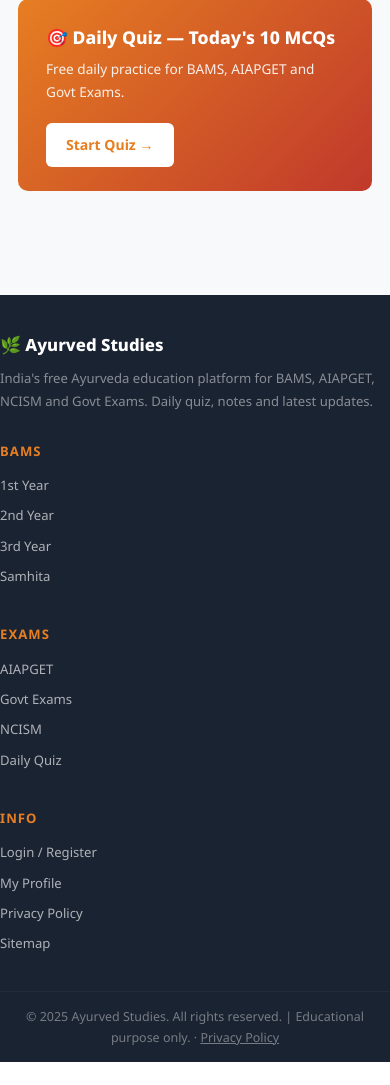
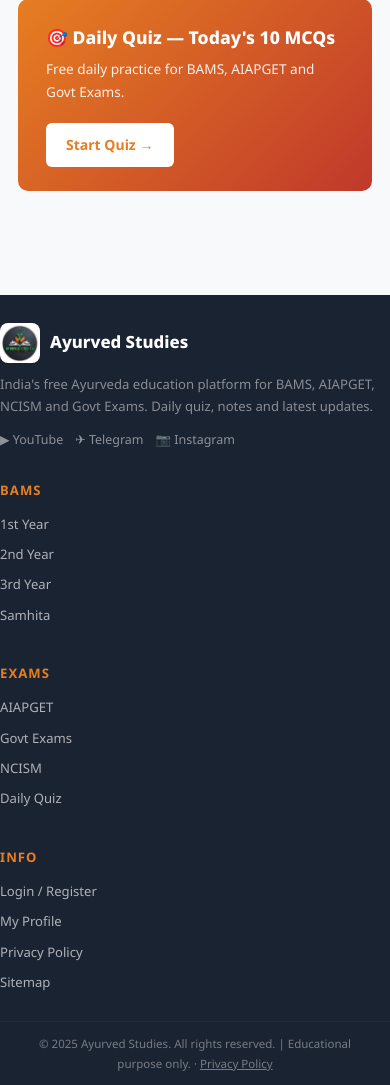
Before and after one commit to drpraveenpatel83/ayurved-site, a PHP site: page / in a window 390 px wide. Shown: the part 2268-3353 px from the top of the page. Before the commit the page ends 3330 px from the top, so only its background shows below. Run offline with PHP 8.4, Linux system fonts and the light colour scheme; data comes from the database, SQL or seed files in the repository; data that the repository does not hold is empty.

Commit message:
fix: homepage mobile menu, slider, footer logo, feature icons, category badges
- Mobile menu hamburger fixed (z-index, touch area 44px)
- Slider track max-width bug removed (was breaking mobile slider)
- Feature icons changed from links to plain divs (no click)
- Footer logo added with social links
- Footer mobile text wrapping fixed
- Category badges styled as green pills
- Mobile login link added inside nav menu

Co-Authored-By: Claude Sonnet 4.6 <noreply@anthropic.com>

```diff
--- a/assets/css/style.css
+++ b/assets/css/style.css
@@ -71,14 +71,17 @@ button{cursor:pointer;font-family:var(--font)}
 .nav-actions{display:flex;align-items:center;gap:8px;flex-shrink:0}
 .nav-search{display:flex;align-items:center;gap:6px;background:var(--bg);border:1.5px solid var(--border);border-radius:20px;padding:5px 12px;font-size:0.85rem}
 .nav-search input{border:none;background:transparent;outline:none;width:140px;font-size:0.85rem}
-.nav-hamburger{display:none;background:none;border:none;font-size:1.5rem;color:var(--text);padding:4px}
+.nav-hamburger{display:none;background:none;border:none;font-size:1.5rem;color:var(--text);padding:4px;min-width:44px;min-height:44px}
+.nav-mobile-login{display:none}
 
 @media(max-width:960px){
   .nav-menu{display:none;flex-direction:column;position:fixed;top:62px;left:0;right:0;background:#fff;padding:8px 12px 16px;border-bottom:2px solid var(--border);box-shadow:var(--shadow-lg);z-index:199;max-height:calc(100vh - 62px);overflow-y:auto}
   .nav-menu.open{display:flex}
   .nav-menu>a,.nav-dropdown-trigger{padding:11px 14px;border-radius:var(--radius-sm);width:100%;justify-content:space-between}
-  .nav-hamburger{display:block}
+  .nav-hamburger{display:flex;align-items:center;justify-content:center;z-index:201;position:relative;min-width:44px;min-height:44px}
   .nav-search{display:none}
+  .nav-actions{display:none}
+  .nav-mobile-login{display:flex;background:var(--primary);color:#fff!important;border-radius:var(--radius-sm);justify-content:center;margin-top:4px}
   /* Mobile dropdown */
   .nav-dropdown{width:100%}
   .nav-dropdown-menu{position:static;opacity:1;visibility:visible;transform:none;box-shadow:none;border:none;border-left:3px solid var(--primary);background:#f8fbf9;border-radius:0;margin:0 0 4px 10px;display:none}
@@ -99,8 +102,7 @@ button{cursor:pointer;font-family:var(--font)}
 .site-intro-heading{font-size:1.15rem;font-weight:800;color:var(--primary);line-height:1.35;margin-bottom:6px}
 .site-intro-tagline{font-size:0.82rem;color:var(--text-mid);line-height:1.6}
 .site-intro-features{display:flex;flex-wrap:wrap;gap:8px;flex-shrink:0}
-.intro-feat{display:flex;flex-direction:column;align-items:center;gap:4px;background:#fff;border:1.5px solid #d4eadb;border-radius:var(--radius-sm);padding:8px 12px;text-decoration:none;transition:.18s;min-width:72px;text-align:center}
-.intro-feat:hover{border-color:var(--primary);background:#f0faf5;transform:translateY(-2px)}
+.intro-feat{display:flex;flex-direction:column;align-items:center;gap:4px;background:#fff;border:1.5px solid #d4eadb;border-radius:var(--radius-sm);padding:8px 12px;min-width:72px;text-align:center;cursor:default}
 .intro-feat-icon{font-size:1.2rem;line-height:1}
 .intro-feat-label{font-size:0.66rem;font-weight:700;color:var(--text);white-space:nowrap}
 @media(max-width:768px){.site-intro-inner{flex-direction:column;gap:16px}.site-intro-left{min-width:0}.site-intro-heading{font-size:1rem}}
@@ -126,6 +128,7 @@ button{cursor:pointer;font-family:var(--font)}
 .slider-dots{position:absolute;bottom:12px;left:50%;transform:translateX(-50%);display:flex;gap:6px;z-index:10}
 .slider-dot{width:8px;height:8px;border-radius:50%;background:rgba(255,255,255,.45);cursor:pointer;transition:.2s;border:none;padding:0}
 .slider-dot.active{background:#fff;width:22px;border-radius:4px}
+.slide-no-img{width:100%;height:100%;display:flex;align-items:center;justify-content:center;min-height:160px}
 @media(max-width:640px){.slider-outer{aspect-ratio:16/9;max-height:220px}.slide-title{font-size:1rem}.slide-overlay{padding:16px 18px}.slider-btn{width:32px;height:32px;font-size:0.9rem}}
 
 /* ── Hero Banner (kept for inner pages) ─────────────── */
@@ -279,7 +282,7 @@ button{cursor:pointer;font-family:var(--font)}
 .news-card-badges{display:flex;align-items:center;gap:6px;flex-wrap:wrap}
 .badge-new{background:#E74C3C;color:#fff;font-size:0.62rem;font-weight:700;padding:2px 7px;border-radius:3px;letter-spacing:.02em}
 .badge-must{background:#fff8e8;color:#b8620a;border:1px solid #f0d09a;font-size:0.62rem;font-weight:700;padding:2px 7px;border-radius:3px}
-.news-card-cat-badge{background:rgba(26,110,60,.1);color:var(--primary);font-size:0.62rem;font-weight:700;padding:2px 8px;border-radius:3px;text-transform:uppercase;letter-spacing:.03em}
+.news-card-cat-badge{background:var(--primary);color:#fff;font-size:0.65rem;font-weight:700;padding:3px 10px;border-radius:20px;text-transform:uppercase;letter-spacing:.04em;white-space:nowrap}
 .news-card-arrow{font-size:1rem;color:var(--primary);font-weight:700;flex-shrink:0;transition:.18s}
 .news-card:hover .news-card-arrow{transform:translateX(3px);color:var(--accent)}
 .news-card-title{font-size:0.92rem;font-weight:700;line-height:1.5;color:var(--text);display:-webkit-box;-webkit-line-clamp:2;-webkit-box-orient:vertical;overflow:hidden}
@@ -327,22 +330,33 @@ button{cursor:pointer;font-family:var(--font)}
 .footer{background:#1a2332;color:rgba(255,255,255,.8);margin-top:40px}
 .footer-top{padding:36px 0 28px}
 .footer-grid{display:grid;grid-template-columns:2fr 1fr 1fr 1fr;gap:28px}
-.footer-brand .site-name{font-size:1.05rem;font-weight:800;color:#fff;margin-bottom:8px}
-.footer-brand p{font-size:0.82rem;opacity:.6;line-height:1.7}
+.footer-logo-wrap{display:flex;align-items:center;gap:10px;margin-bottom:10px}
+.footer-logo{width:40px;height:40px;border-radius:8px;object-fit:contain;flex-shrink:0}
+.footer-brand .site-name{font-size:1.05rem;font-weight:800;color:#fff}
+.footer-brand p{font-size:0.82rem;opacity:.6;line-height:1.7;margin-top:6px}
+.footer-social{display:flex;gap:12px;margin-top:12px;flex-wrap:wrap}
+.footer-social a{font-size:0.78rem;color:rgba(255,255,255,.5);transition:.18s}
+.footer-social a:hover{color:#fff}
 .footer-col h4{font-size:0.82rem;font-weight:700;text-transform:uppercase;letter-spacing:.08em;color:var(--accent);margin-bottom:12px}
-.footer-col a{display:block;font-size:0.82rem;color:rgba(255,255,255,.65);margin-bottom:8px;transition:.18s}
+.footer-col a{display:block;font-size:0.82rem;color:rgba(255,255,255,.65);margin-bottom:8px;transition:.18s;word-break:break-word}
 .footer-col a:hover{color:#fff}
-.footer-bottom{border-top:1px solid rgba(255,255,255,.08);padding:14px 0;text-align:center;font-size:0.78rem;opacity:.5}
+.footer-bottom{border-top:1px solid rgba(255,255,255,.08);padding:14px 0;text-align:center;font-size:0.78rem;opacity:.5;word-wrap:break-word}
 
-@media(max-width:768px){.footer-grid{grid-template-columns:1fr 1fr}}
-@media(max-width:480px){.footer-grid{grid-template-columns:1fr}}
+@media(max-width:768px){
+  .footer-grid{grid-template-columns:1fr 1fr}
+  .footer-top{padding:28px 0 20px}
+}
+@media(max-width:480px){
+  .footer-grid{grid-template-columns:1fr}
+  .footer-bottom{font-size:0.72rem;padding:12px 0}
+}
 
 /* ── Mobile Global Fixes ─────────────────────────────── */
 @media(max-width:960px){
-  .nav-menu{display:none}
-  .nav-menu.open{display:flex;flex-direction:column}
-  section,div{max-width:100%;word-wrap:break-word}
   .news-tabs-wrap{overflow-x:auto;-webkit-overflow-scrolling:touch;scrollbar-width:none}
   .news-tabs-wrap::-webkit-scrollbar{display:none}
   .news-tabs{flex-wrap:nowrap;min-width:max-content}
 }
+/* Slider track must NOT have max-width:100% or it breaks */
+.slider-track{max-width:none!important}
+.slider-outer{overflow:hidden!important}
--- a/index.html
+++ b/index.html
@@ -308,8 +285,16 @@
   <div class="container footer-top">
     <div class="footer-grid">
       <div class="footer-brand">
-        <div class="site-name">🌿 Ayurved Studies</div>
+        <div class="footer-logo-wrap">
+          <img src="/assets/img/logo.png" alt="Ayurved Studies" class="footer-logo">
+          <div class="site-name">Ayurved Studies</div>
+        </div>
         <p>India's free Ayurveda education platform for BAMS, AIAPGET, NCISM and Govt Exams. Daily quiz, notes and latest updates.</p>
+        <div class="footer-social">
+          <a href="#" aria-label="YouTube">▶ YouTube</a>
+          <a href="#" aria-label="Telegram">✈ Telegram</a>
+          <a href="#" aria-label="Instagram">📷 Instagram</a>
+        </div>
       </div>
       <div class="footer-col">
         <h4>BAMS</h4>
```
Also changed, not shown: other parts of index.html (+9 -32 lines).
